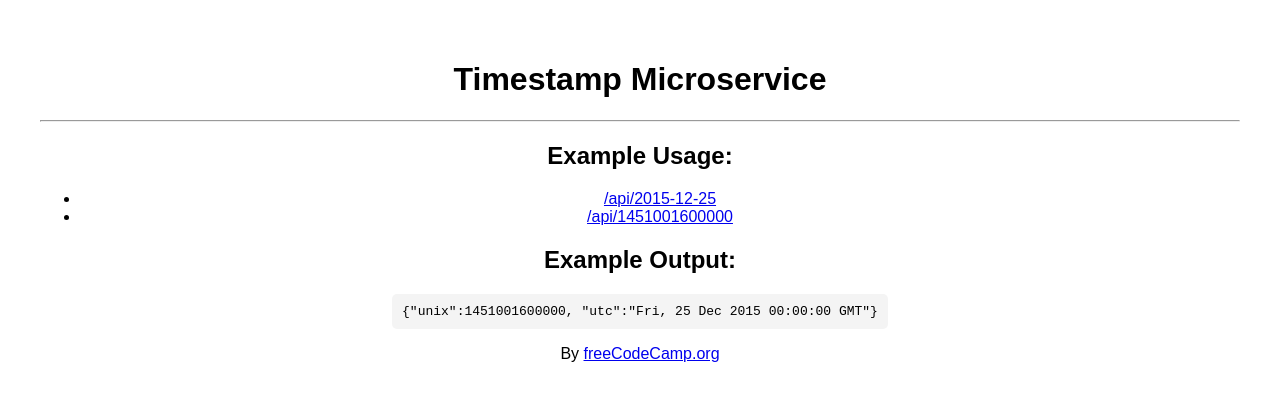
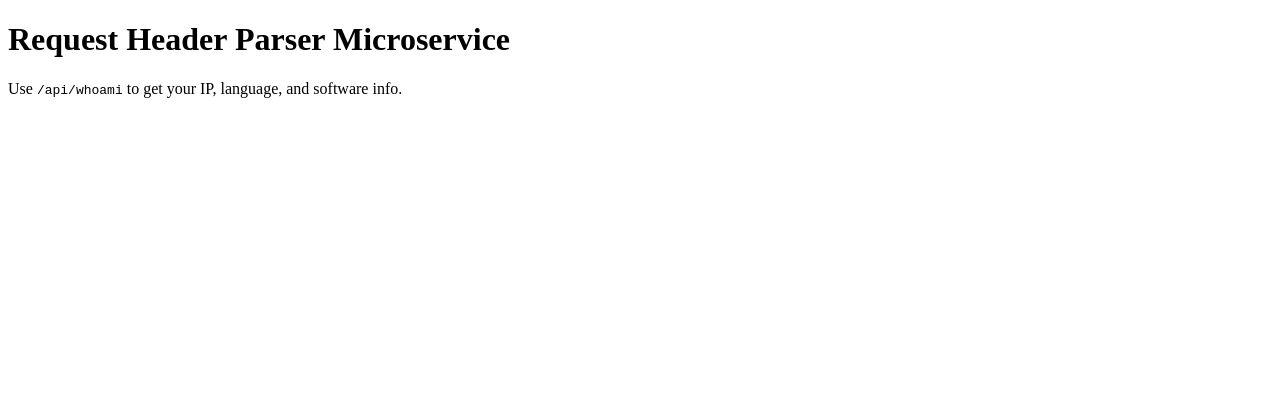
Before and after one commit to ZayedShayaa/Exercise-Tracker, a website: page public/index.html in a window 1280 px wide. Drawn offline with Linux system fonts and the light colour scheme.

```diff
--- a/package.json
+++ b/package.json
@@ -1,12 +1,12 @@
 {
-  "name": "timestamp-microservice",
+  "name": "request-header-parser",
   "version": "1.0.0",
   "main": "index.js",
   "scripts": {
     "start": "node index.js"
   },
   "dependencies": {
-    "express": "^4.18.2",
-    "cors": "^2.8.5"
+    "cors": "^2.8.5",
+    "express": "^4.18.2"
   }
 }
--- a/public/index.html
+++ b/public/index.html
@@ -1,44 +1,11 @@
+<!-- public/index.html -->
 <!DOCTYPE html>
 <html>
   <head>
-    <title>Timestamp Microservice</title>
-    <link rel="shortcut icon" href="https://cdn.freecodecamp.org/universal/favicons/favicon-32x32.png" type="image/x-icon"/>
-    <style>
-      body {
-        font-family: Arial, sans-serif;
-        padding: 2em;
-        text-align: center;
-      }
-      .container {
-        margin-top: 20px;
-      }
-      code {
-        background: #f4f4f4;
-        padding: 10px;
-        display: inline-block;
-        border-radius: 5px;
-      }
-    </style>
+    <title>Request Header Parser</title>
   </head>
   <body>
-    <h1>Timestamp Microservice</h1>
-    <hr />
-    <div class="container">
-      <h2>Example Usage:</h2>
-      <ul>
-        <li><a href="/api/2015-12-25">/api/2015-12-25</a></li>
-        <li><a href="/api/1451001600000">/api/1451001600000</a></li>
-      </ul>
-
-      <h2>Example Output:</h2>
-      <p>
-        <code>{"unix":1451001600000, "utc":"Fri, 25 Dec 2015 00:00:00 GMT"}</code>
-      </p>
-    </div>
-    <div class="footer">
-      <p>
-        By <a href="https://www.freecodecamp.org/">freeCodeCamp.org</a>
-      </p>
-    </div>
+    <h1>Request Header Parser Microservice</h1>
+    <p>Use <code>/api/whoami</code> to get your IP, language, and software info.</p>
   </body>
 </html>
```
Also changed, not shown: index.js (+15 -31 lines), 1 other file.
